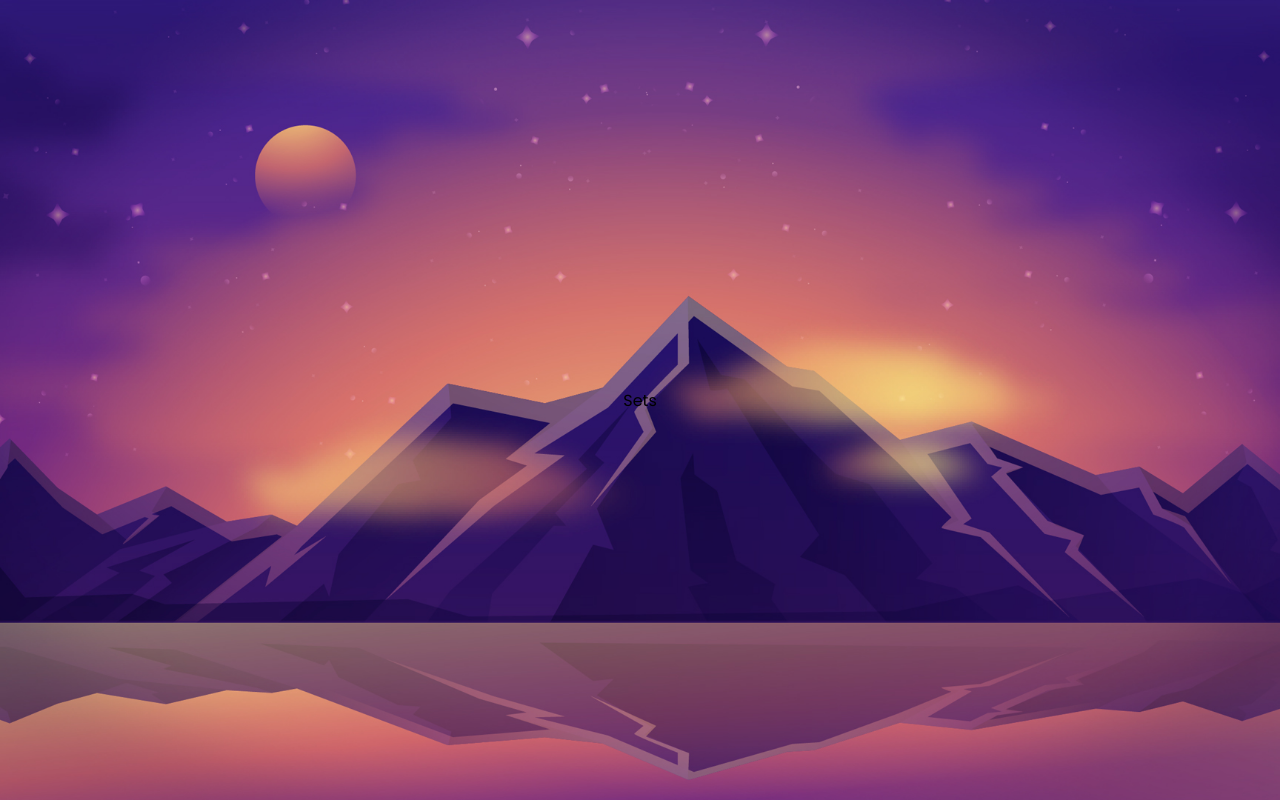
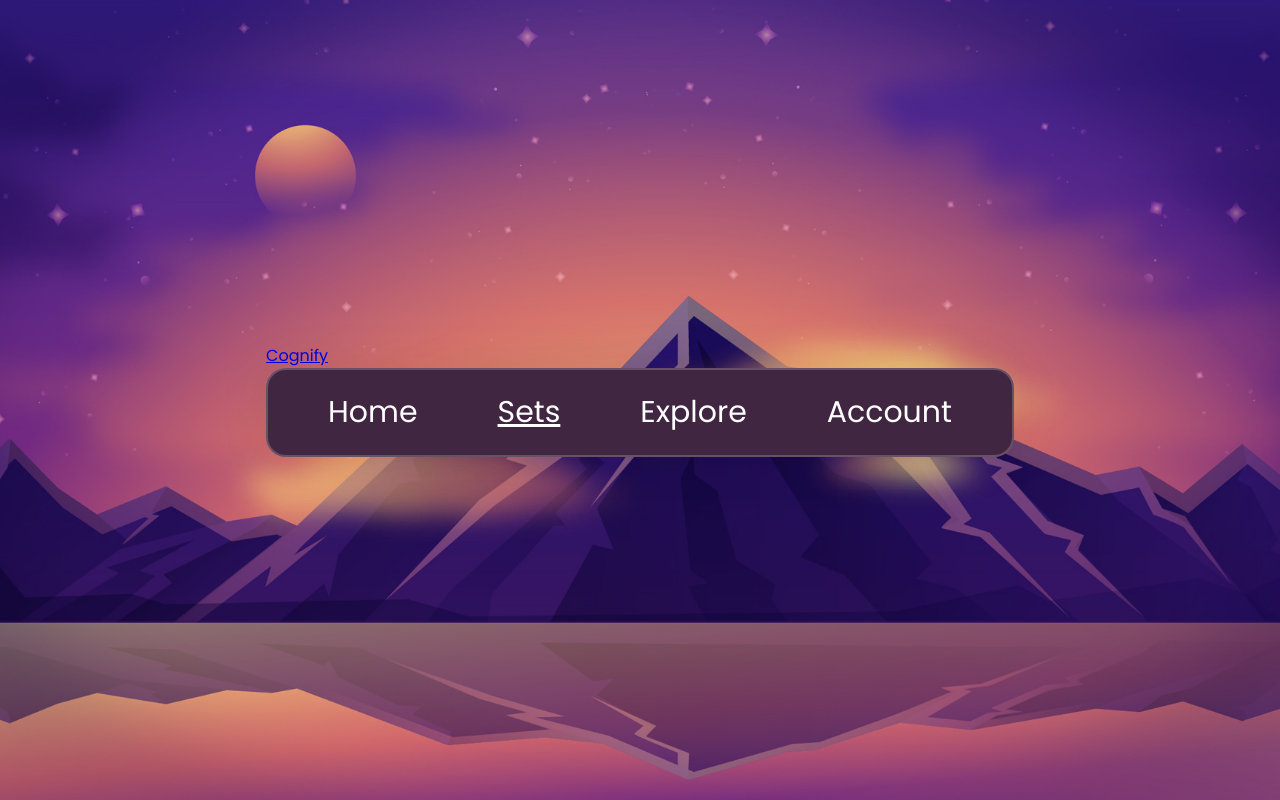
Before and after one commit to MikeCodes1/Cognify, a React (Create React App) app: page /Sets in a window 1280 px wide. Built offline with nearby package versions, Linux system fonts and the light colour scheme.

Commit message:
Implements account with nav, explore with nav, and sets with nav. Also adds underline when on that webpage using navlink

```diff
--- a/src/Components/Navigation/Nav.css
+++ b/src/Components/Navigation/Nav.css
@@ -1,14 +1,6 @@
-.wrapper-nav Title{
-    text-decoration: dashed;
+.wrapper-nav Title a{
     color: #fff;
-    padding: 0 40px;
-    text-align: right;
-}
-.wrapper-nav Title a{
-    text-decoration: dashed;
-    color: #fff;
-    padding: 0 40px;
-    text-align: right;
+    text-decoration: none;
 }
 .wrapper-nav Nav{
     display: flex;
@@ -29,6 +21,7 @@
     display: flex;
     justify-content: flex-end; /* Evenly space out the links */
     width: 100%;
+    text-decoration: none;
 }
 .Nav a{
     text-decoration: dashed;
@@ -39,3 +32,7 @@
 .wrapper-nav Nav a:hover{
     text-decoration: underline;
 }
+
+.Nav .active-link{
+    text-decoration: underline;
+}
--- a/src/Components/Navigation/Nav.jsx
+++ b/src/Components/Navigation/Nav.jsx
@@ -1,16 +1,36 @@
 import React from 'react'
-import { BrowserRouter,Routes,Route, Link } from 'react-router-dom';
+import { BrowserRouter,Routes,Route, Link, NavLink } from 'react-router-dom';
 import './Nav.css';
 const Nav = () => {
   return (
 
     <div className='wrapper-nav'>
-        <Link to = "/HomePage" className="Title">Cognify </Link>
+        <NavLink to = "/HomePage" className="Title">Cognify </NavLink>
         <nav className='Nav'>
-            <Link to ="/HomePage" className="Home">Home </Link>
-            <Link to ="/Sets">Sets </Link>
-            <Link to ="/Explore">Explore </Link>
-            <Link to ="/Account">Account </Link>
+        <NavLink
+                to="/HomePage"
+                className={({ isActive }) => isActive ? "Home active-link" : "Home"}
+            >
+                Home
+            </NavLink>
+            <NavLink
+                to="/Sets"
+                className={({ isActive }) => isActive ? "active-link" : ""}
+            >
+                Sets
+            </NavLink>
+            <NavLink
+                to="/Explore"
+                className={({ isActive }) => isActive ? "active-link" : ""}
+            >
+                Explore
+            </NavLink>
+            <NavLink
+                to="/Account"
+                className={({ isActive }) => isActive ? "active-link" : ""}
+            >
+                Account
+            </NavLink>
         </nav>
     </div>
   )
--- a/src/Pages/Account/Account.jsx
+++ b/src/Pages/Account/Account.jsx
@@ -1,8 +1,10 @@
 import React from 'react'
-
+import Nav from '../../Components/Navigation/Nav';
 const Account = () => {
   return (
-    <div>Account</div>
+    <div>
+        <Nav></Nav>
+    </div>
   )
 }
 
--- a/src/Pages/Explore/Explore.jsx
+++ b/src/Pages/Explore/Explore.jsx
@@ -1,8 +1,11 @@
 import React from 'react'
+import Nav from '../../Components/Navigation/Nav';
 
 const Explore = () => {
   return (
-    <div>Explore</div>
+    <div>
+        <Nav></Nav>
+    </div>
   )
 }
 
--- a/src/Pages/Home/HomePage.css
+++ b/src/Pages/Home/HomePage.css
@@ -15,6 +15,3 @@
     padding: 20px; /* Padding inside the box */
     box-sizing: border-box; /* Ensures padding doesn't add to the overall size */
 }
-.Nav .Home{ /*Makes home underlined when on home page */
-    text-decoration: underline;
-}
--- a/src/Pages/Sets/Sets.jsx
+++ b/src/Pages/Sets/Sets.jsx
@@ -1,8 +1,11 @@
 import React from 'react'
-
+import Nav from '../../Components/Navigation/Nav';
+import './Sets.css';
 const Sets = () => {
   return (
-    <div>Sets</div>
+    <div>
+      <Nav> </Nav>
+    </div>
   )
 }
 
```
Also changed, not shown: src/Pages/Account/Account.css (added), src/Pages/Explore/Explore.css (added), src/Pages/Sets/Sets.css (added).
